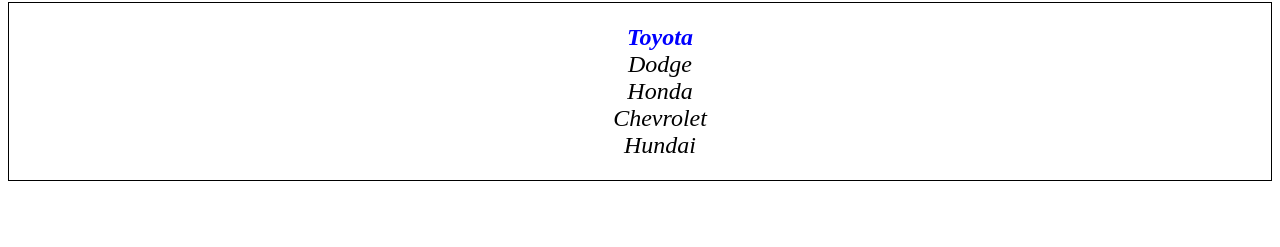
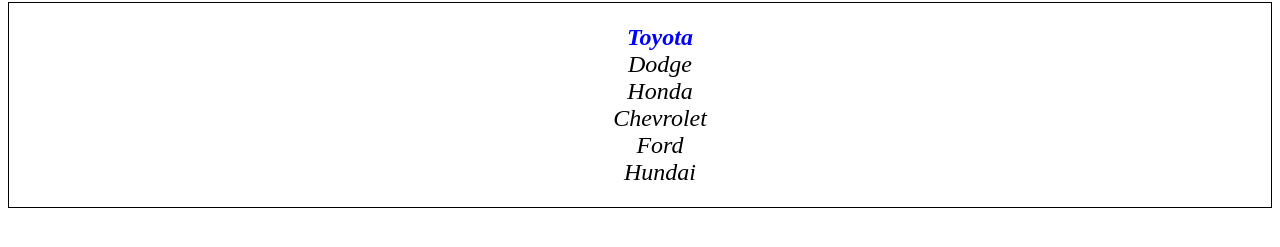
Before and after one commit to mkyada2881/labWork, a plain HTML site: page index.html in a window 1280 px wide. Shown: the part 79-326 px from the top of the page. Drawn offline with Linux system fonts and the light colour scheme.

Commit message:
ICON added

```diff
--- a/index.html
+++ b/index.html
@@ -3,6 +3,7 @@
 <head>
 	<title>Simple HTML page</title>
 	<link rel="stylesheet" type="text/css" href="./css/style.css">
+	<link rel="shortcur icon" href="./images/shinchan.ico">
 </head>
 <body>
 	<h1>Web design and development</h1>
@@ -12,6 +13,7 @@
 			<li>Dodge</li>
 			<li>Honda</li>
 			<li>Chevrolet</li>
+			<li>Ford</li>
 			<li>Hundai</li>
 		</ul>
 	</div>
```
Also changed, not shown: images/shinchan.ico (added).
